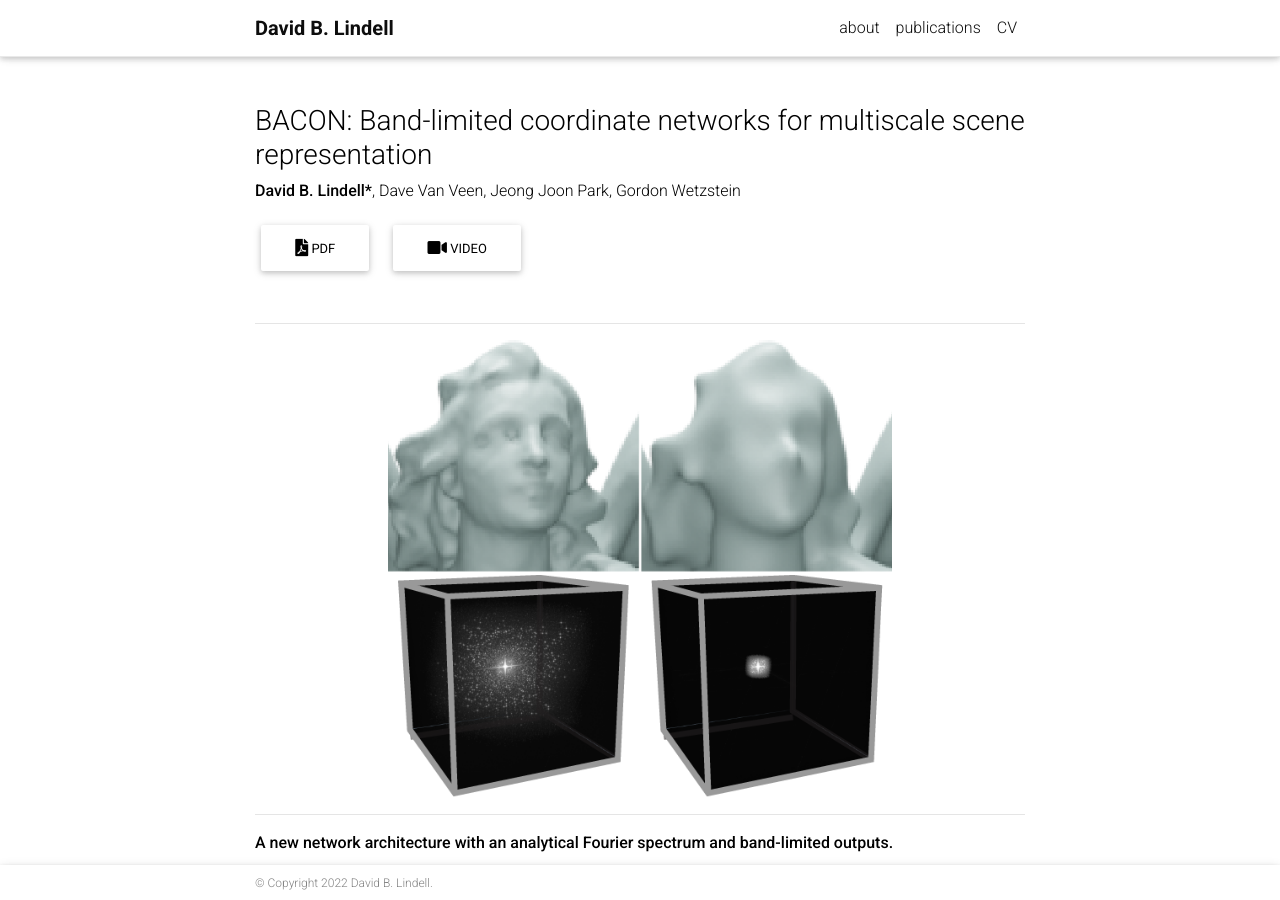
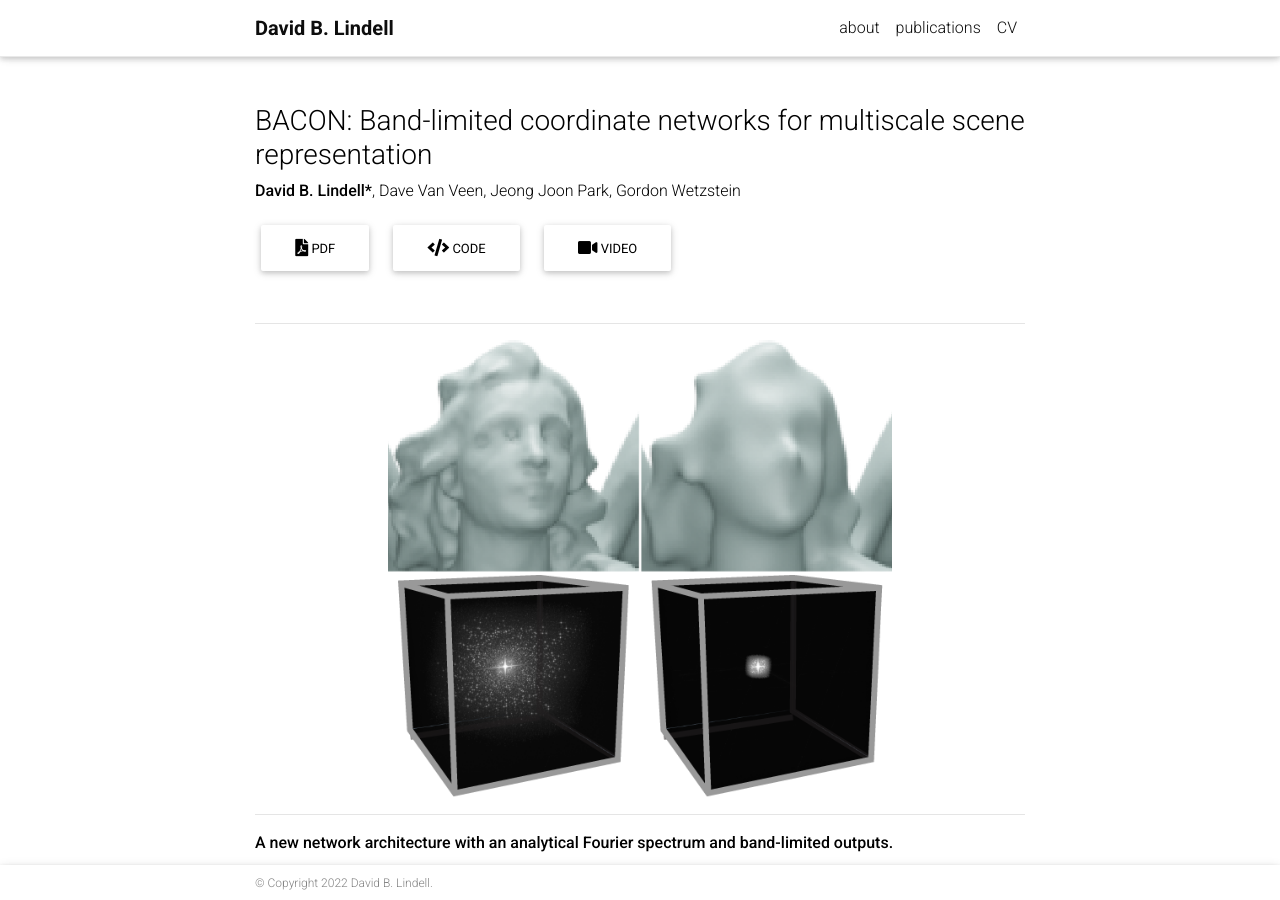
Before and after one commit to davelindell/davelindell.github.io, a Jekyll site: the page built from _posts/2021-11-26-arxiv-Lindell.markdown, in a window 1280 px wide and 900 px high. Built offline with Jekyll 4.4.1, drawn with Linux system fonts in a browser that asks for light colours; nearby versions of some CDN libraries; a style sheet for code colours, icons or effects is not loaded.

Commit message:
add code link for bacon

```diff
--- a/_bibliography/papers.bib
+++ b/_bibliography/papers.bib
@@ -10,6 +10,7 @@ year={2021},
 thumbnail={arxiv2021lindell.png},
 html={bacon},
 video={https://www.youtube.com/watch?v=zIH3KUCgJEA},
+code={https://github.com/computational-imaging/bacon},
 pdf={http://arxiv.org/abs/2112.04645},
 selected={true}
 }
--- a/_posts/2021-11-26-arxiv-Lindell.markdown
+++ b/_posts/2021-11-26-arxiv-Lindell.markdown
@@ -11,6 +11,7 @@ permalink: publications/bacon
 alt: image-alt
 pdf-link: https://arxiv.org/abs/2112.04645
 video-link: https://www.youtube.com/watch?v=zIH3KUCgJEA
+code-link: https://github.com/computational-imaging/bacon
 
 ---
 
```
